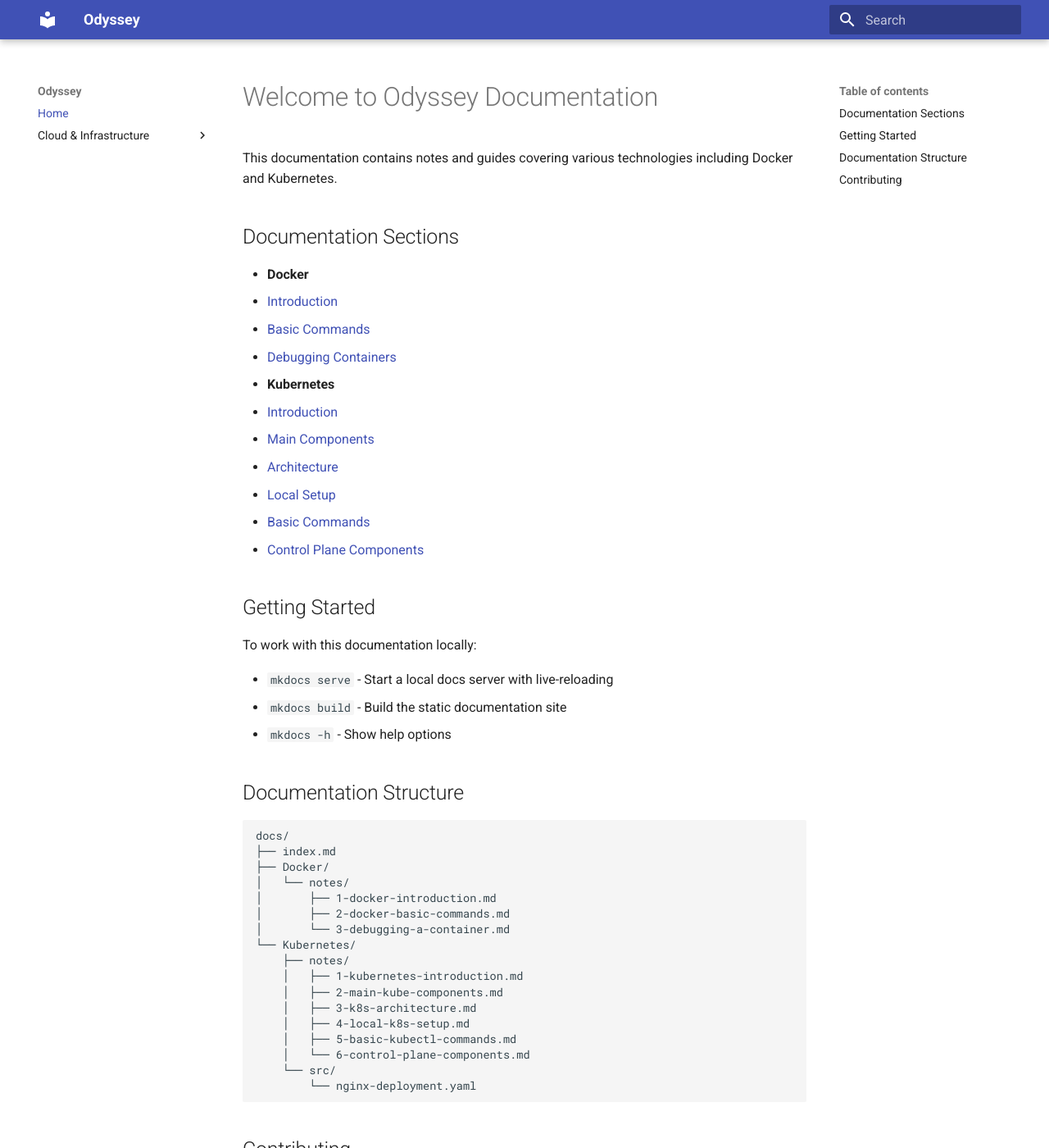
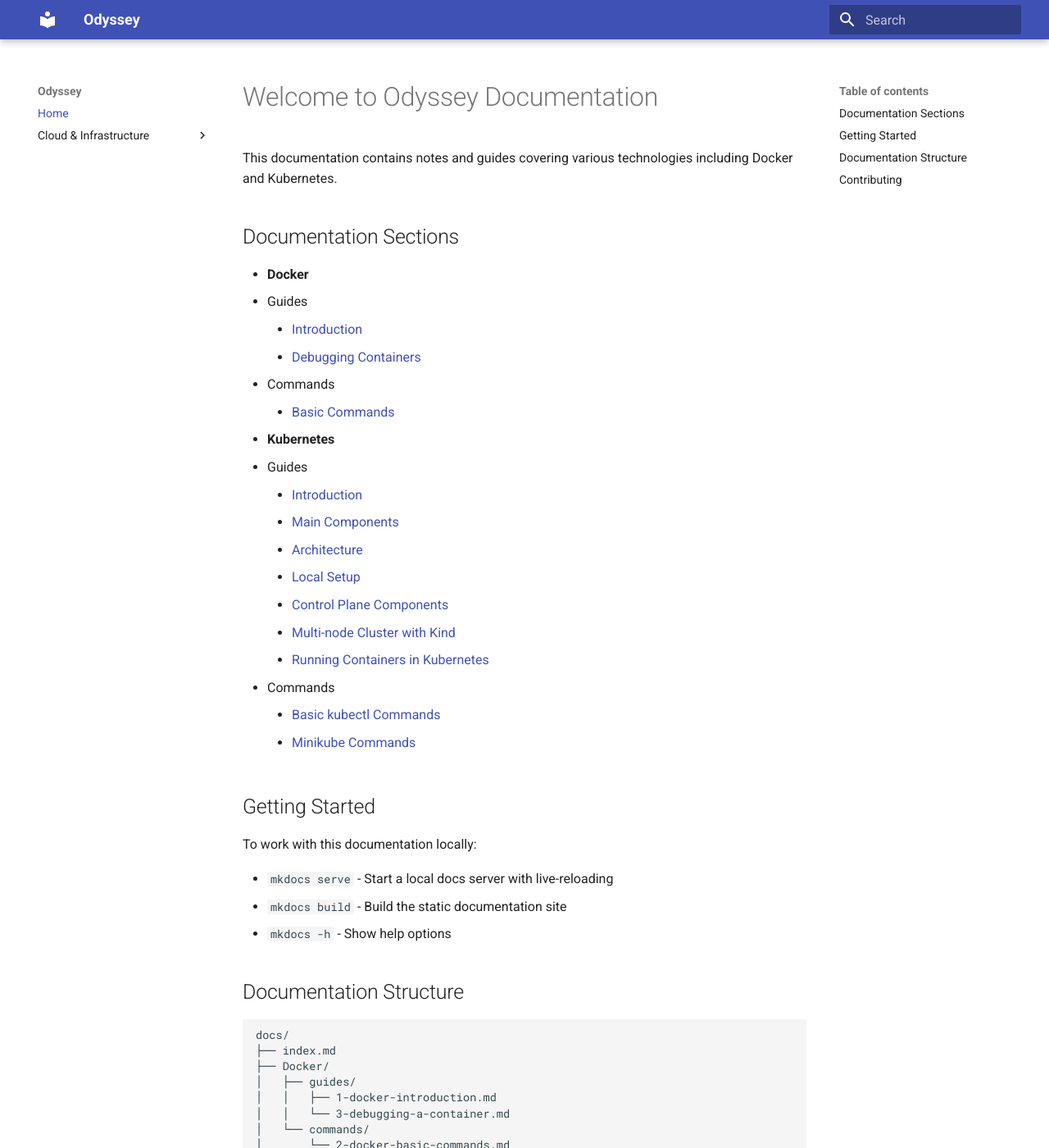
Before and after one commit to 24namanjain/Odyssey, an MkDocs documentation site: the page built from docs/index.md, in a window 1280 px wide and 1400 px high. Shown: the whole window at 82% size. Built offline with MkDocs 1.6.1 and Material for MkDocs 9.7.7, drawn with Linux system fonts in a browser that asks for light colours; some of the changed text lies outside the part shown.

Commit message:
docs(docker): split into guides and commands; update nav and index

```diff
--- a/docs/index.md
+++ b/docs/index.md
@@ -5,17 +5,24 @@
 ## Documentation Sections
 
 * **Docker**
-  * [Introduction](Docker/notes/1-docker-introduction.md)
-  * [Basic Commands](Docker/notes/2-docker-basic-commands.md)
-  * [Debugging Containers](Docker/notes/3-debugging-a-container.md)
+  * Guides
+    * [Introduction](Docker/guides/1-docker-introduction.md)
+    * [Debugging Containers](Docker/guides/3-debugging-a-container.md)
+  * Commands
+    * [Basic Commands](Docker/commands/2-docker-basic-commands.md)
 
 * **Kubernetes**
-  * [Introduction](Kubernetes/notes/1-kubernetes-introduction.md)
-  * [Main Components](Kubernetes/notes/2-main-kube-components.md)
-  * [Architecture](Kubernetes/notes/3-k8s-architecture.md)
-  * [Local Setup](Kubernetes/notes/4-local-k8s-setup.md)
-  * [Basic Commands](Kubernetes/notes/5-basic-kubectl-commands.md)
-  * [Control Plane Components](Kubernetes/notes/6-control-plane-components.md)
+  * Guides
+    * [Introduction](Kubernetes/guides/1-kubernetes-introduction.md)
+    * [Main Components](Kubernetes/guides/2-main-kube-components.md)
+    * [Architecture](Kubernetes/guides/3-k8s-architecture.md)
+    * [Local Setup](Kubernetes/guides/4-local-k8s-setup.md)
+    * [Control Plane Components](Kubernetes/guides/6-control-plane-components.md)
+    * [Multi-node Cluster with Kind](Kubernetes/guides/8-mutli-node-cluster-with-kind.md)
+    * [Running Containers in Kubernetes](Kubernetes/guides/9-running-your-containers-in-kube.md)
+  * Commands
+    * [Basic kubectl Commands](Kubernetes/commands/5-basic-kubectl-commands.md)
+    * [Minikube Commands](Kubernetes/commands/7-minikube-cluster-cmds.md)
 
 ## Getting Started
 
@@ -30,20 +37,27 @@
     docs/
     ├── index.md
     ├── Docker/
-    │   └── notes/
-    │       ├── 1-docker-introduction.md
-    │       ├── 2-docker-basic-commands.md
-    │       └── 3-debugging-a-container.md
+    │   ├── guides/
+    │   │   ├── 1-docker-introduction.md
+    │   │   └── 3-debugging-a-container.md
+    │   └── commands/
+    │       └── 2-docker-basic-commands.md
     └── Kubernetes/
-        ├── notes/
+        ├── guides/
         │   ├── 1-kubernetes-introduction.md
         │   ├── 2-main-kube-components.md
         │   ├── 3-k8s-architecture.md
         │   ├── 4-local-k8s-setup.md
+        │   ├── 6-control-plane-components.md
+        │   ├── 8-mutli-node-cluster-with-kind.md
+        │   └── 9-running-your-containers-in-kube.md
+        ├── commands/
         │   ├── 5-basic-kubectl-commands.md
-        │   └── 6-control-plane-components.md
-        └── src/
-            └── nginx-deployment.yaml
+        │   └── 7-minikube-cluster-cmds.md
+        └── manifests/
+            ├── kind-multi-node-cluster.yaml
+            ├── nginx-deployment.yaml
+            └── nginx-pod.yaml
 
 ## Contributing
 
--- a/mkdocs.yml
+++ b/mkdocs.yml
@@ -5,9 +5,11 @@
   - Home: index.md
   - Cloud & Infrastructure:
     - Docker:
-      - Introduction: Docker/notes/1-docker-introduction.md
-      - Docker Basic Commands: Docker/notes/2-docker-basic-commands.md
-      - Debugging a container: Docker/notes/3-debugging-a-container.md
+      - Guides:
+        - Introduction: Docker/guides/1-docker-introduction.md
+        - Debugging a container: Docker/guides/3-debugging-a-container.md
+      - Commands:
+        - Docker Basic Commands: Docker/commands/2-docker-basic-commands.md
     - Kubernetes:
       - Guides:
         - Introduction: Kubernetes/guides/1-kubernetes-introduction.md
```
Also changed, not shown: docs/Kubernetes/notes/5-basic-kubectl-commands.md (added, +197 -0 lines), docs/Kubernetes/notes/9-running-your-containers-in-kube.md (added, +108 -0 lines), docs/Docker/commands/2-docker-basic-commands.md (renamed from docs/Docker/notes/2-docker-basic-commands.md), docs/Docker/guides/1-docker-introduction.md (renamed from docs/Docker/notes/1-docker-introduction.md), docs/Docker/guides/3-debugging-a-container.md (renamed from docs/Docker/notes/3-debugging-a-container.md).
